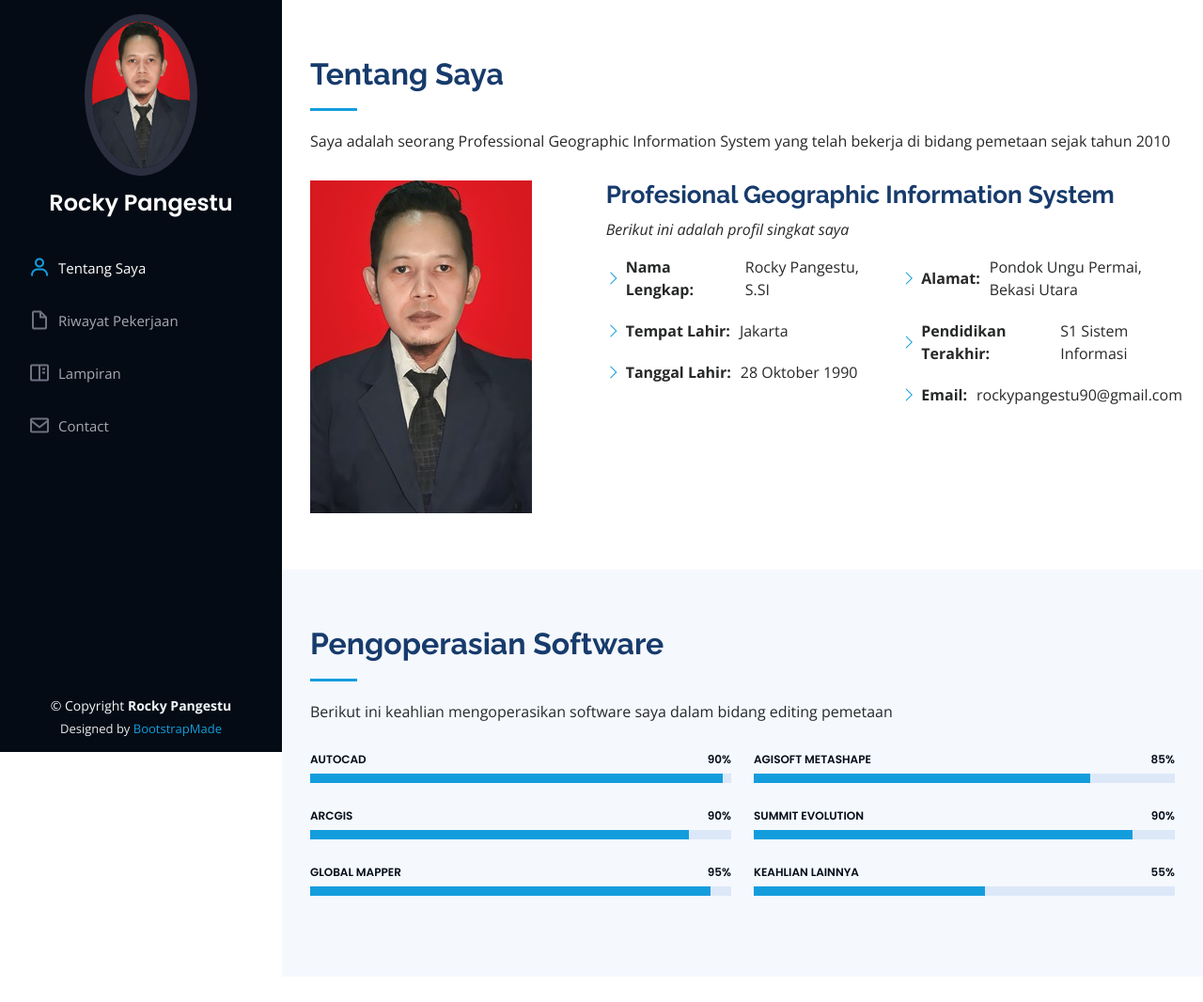
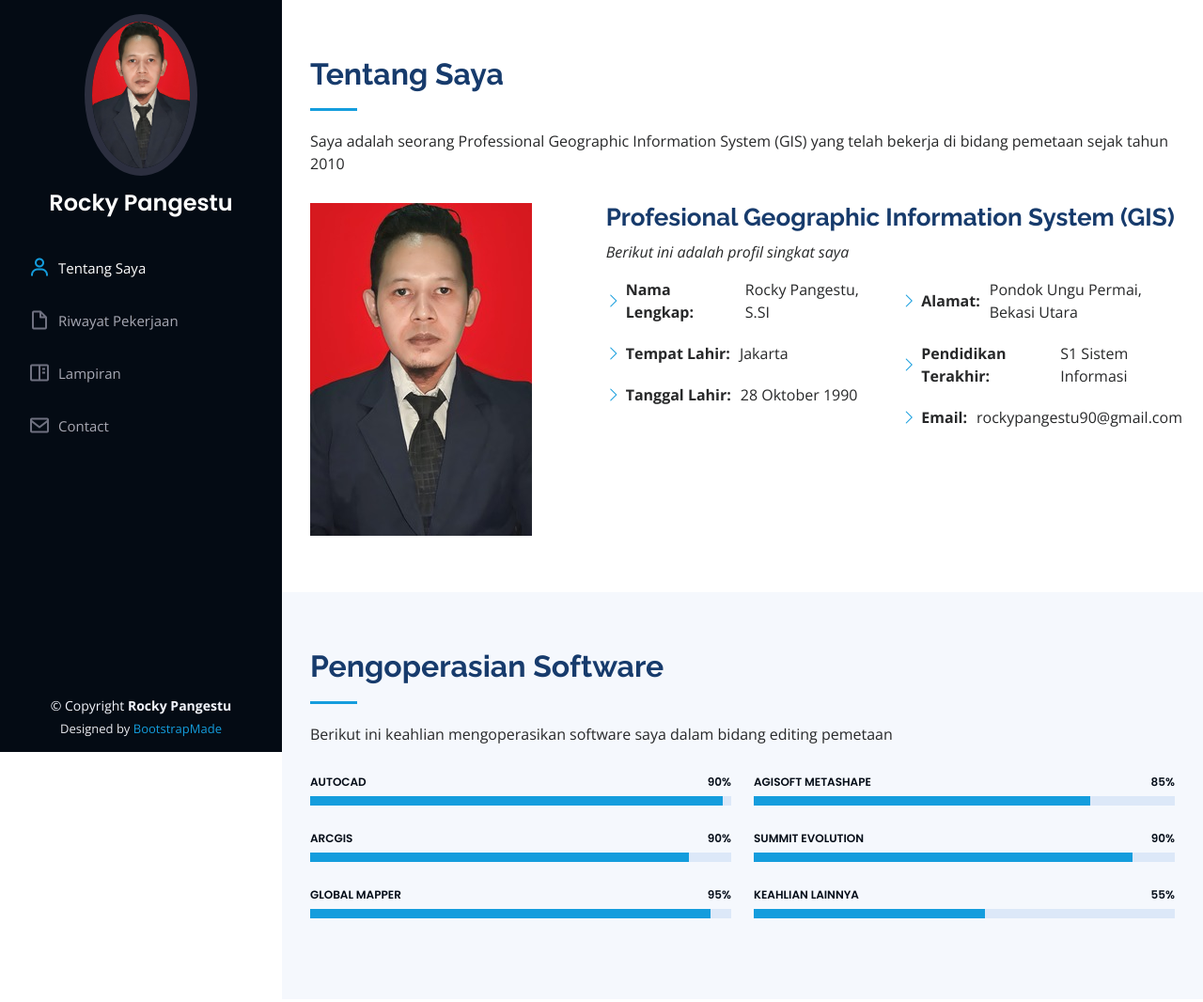
Before and after one commit to rockypangestu/cv-rocky, a plain HTML site: page index.html in a window 1280 px wide. Shown: the top 1066 px of the page at 94% size. Drawn offline with nearby package versions, Linux system fonts and the light colour scheme.

Commit message:
Update index.html

```diff
--- a/index.html
+++ b/index.html
@@ -73,7 +73,7 @@
       <div class="container">
         <div class="section-title">
           <h2>Tentang Saya</h2>
-          <p>Saya adalah seorang Professional Geographic Information System yang telah bekerja di bidang pemetaan sejak tahun 2010</p>
+          <p>Saya adalah seorang Professional Geographic Information System (GIS) yang telah bekerja di bidang pemetaan sejak tahun 2010</p>
         </div>
 
         <div class="row">
@@ -81,7 +81,7 @@
             <img src="assets/img/pass-foto2.jpg" class="img-fluid" alt="">
           </div>
           <div class="col-lg-8 pt-4 pt-lg-0 content" data-aos="fade-left">
-            <h3>Profesional Geographic Information System</h3>
+            <h3>Profesional Geographic Information System (GIS)</h3>
             <p class="fst-italic">
               Berikut ini adalah profil singkat saya
             </p>
```
